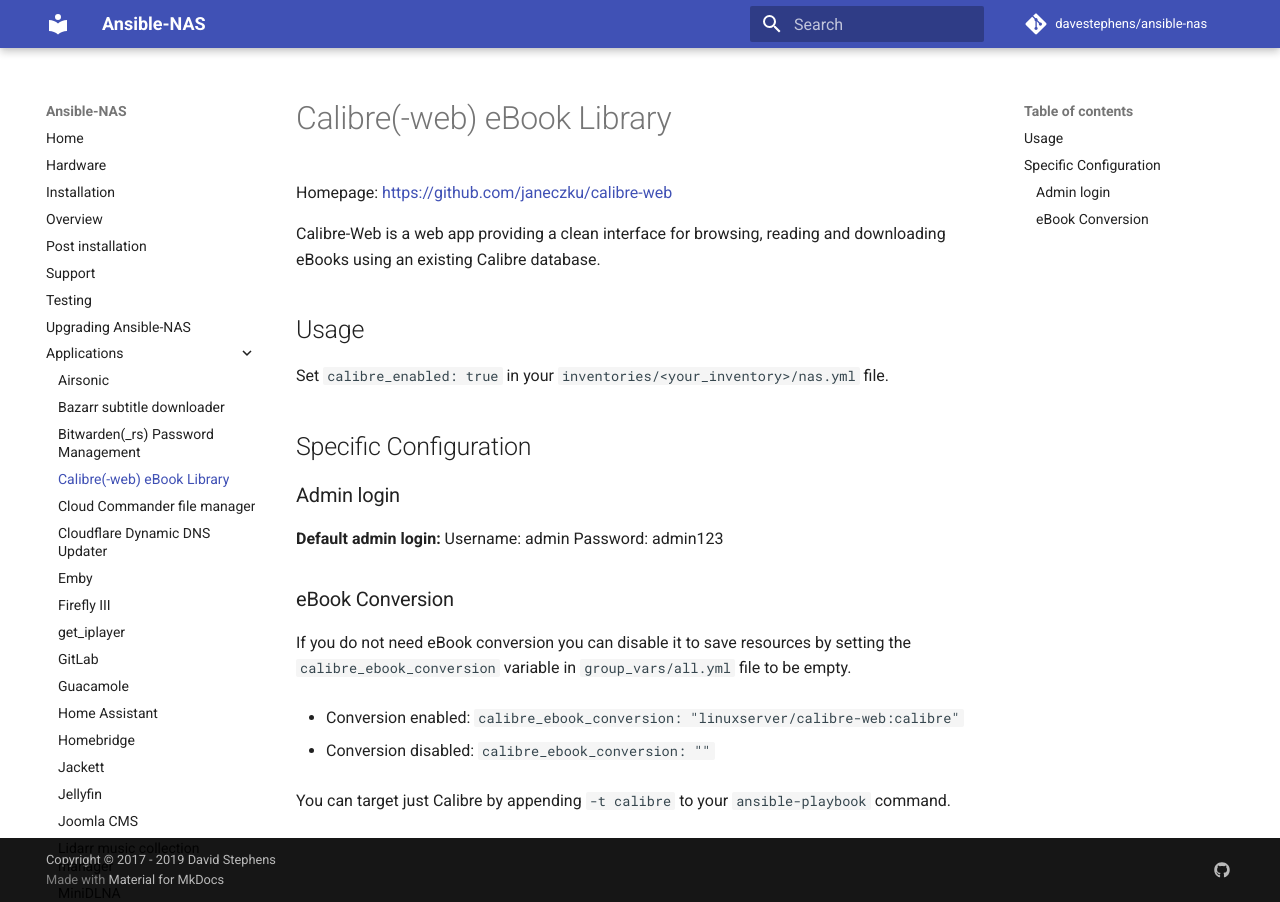
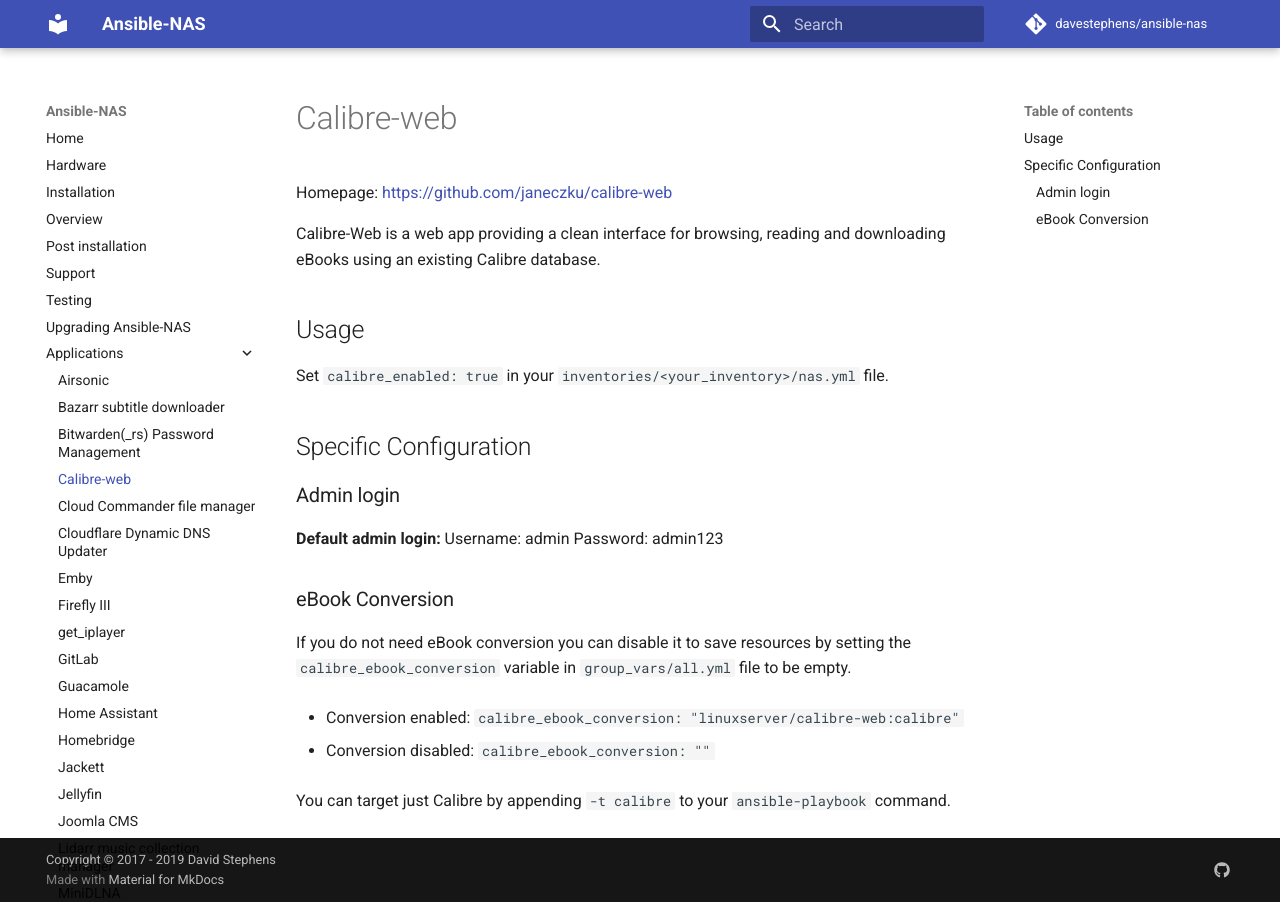
Before and after one commit to davestephens/ansible-nas, an MkDocs documentation site: the page built from docs/applications/calibre.md, in a window 1280 px wide. Built offline with MkDocs 1.6.1 and Material for MkDocs 9.7.7, drawn with Linux system fonts in a browser that asks for light colours; comment, search, counter and statistics services are not loaded.

Commit message:
fix heading

```diff
--- a/docs/applications/calibre.md
+++ b/docs/applications/calibre.md
@@ -1,4 +1,4 @@
-# Calibre(-web) eBook Library
+# Calibre-web
 
 Homepage: [https://github.com/janeczku/calibre-web](https://github.com/linuxserver/docker-calibre-web)
 
```
